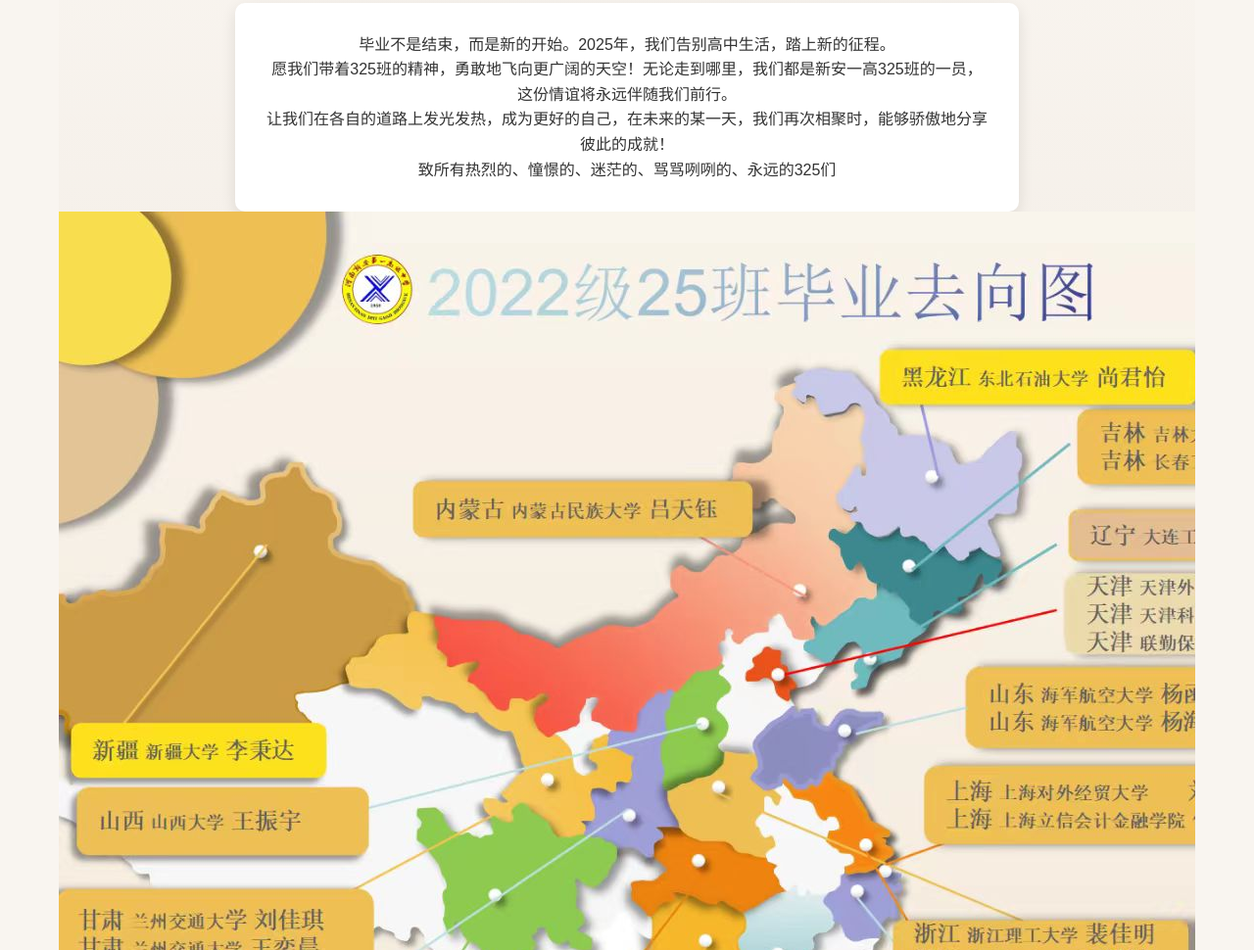
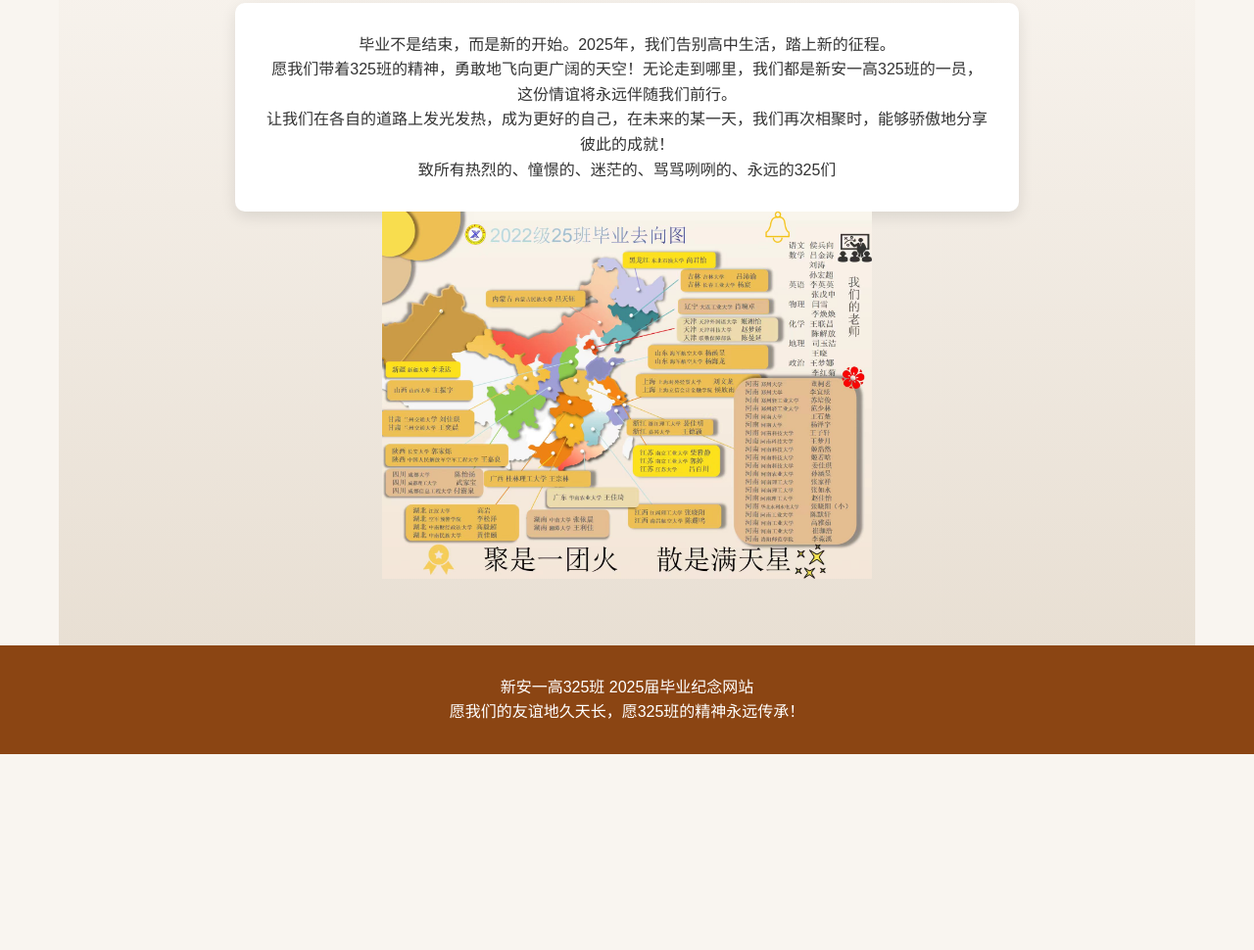
Before and after one commit to Going135/325.github.io, a plain HTML site: page index.html in a window 1280 px wide. Shown: the part 1830-2800 px from the top of the page at 98% size. After the commit the page ends 2600 px from the top, so only its background shows below. Drawn offline with Linux system fonts and the light colour scheme.

Commit message:
Update index.html

```diff
--- a/index.html
+++ b/index.html
@@ -278,7 +278,7 @@
                 <p>让我们在各自的道路上发光发热，成为更好的自己，在未来的某一天，我们再次相聚时，能够骄傲地分享彼此的成就！</p>
                 <p>致所有热烈的、憧憬的、迷茫的、骂骂咧咧的、永远的325们</p>
             </div>
-            <img src="mmexport1753890388169.jpg">
+            <img src="mmexport1753890388169.jpg" width="500px">
         </section>
     </div>
 
```
